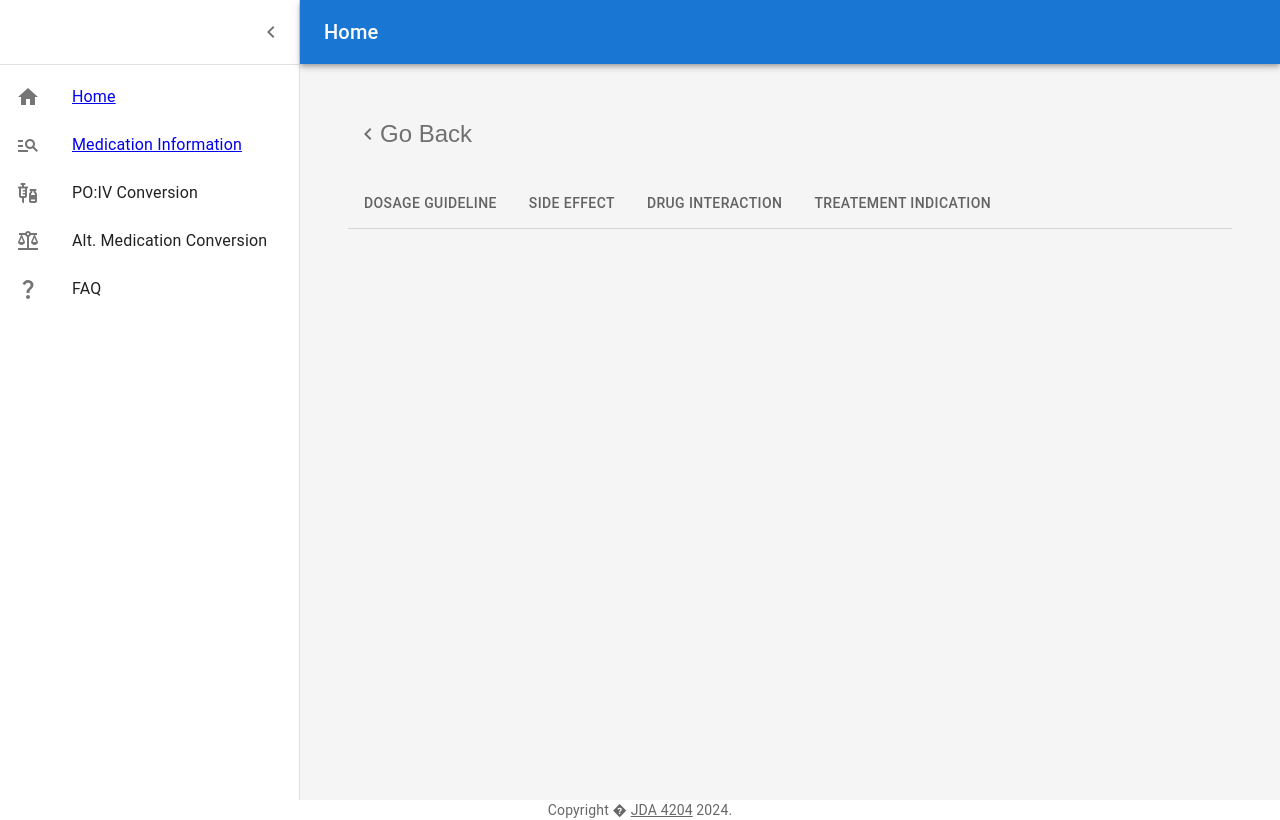
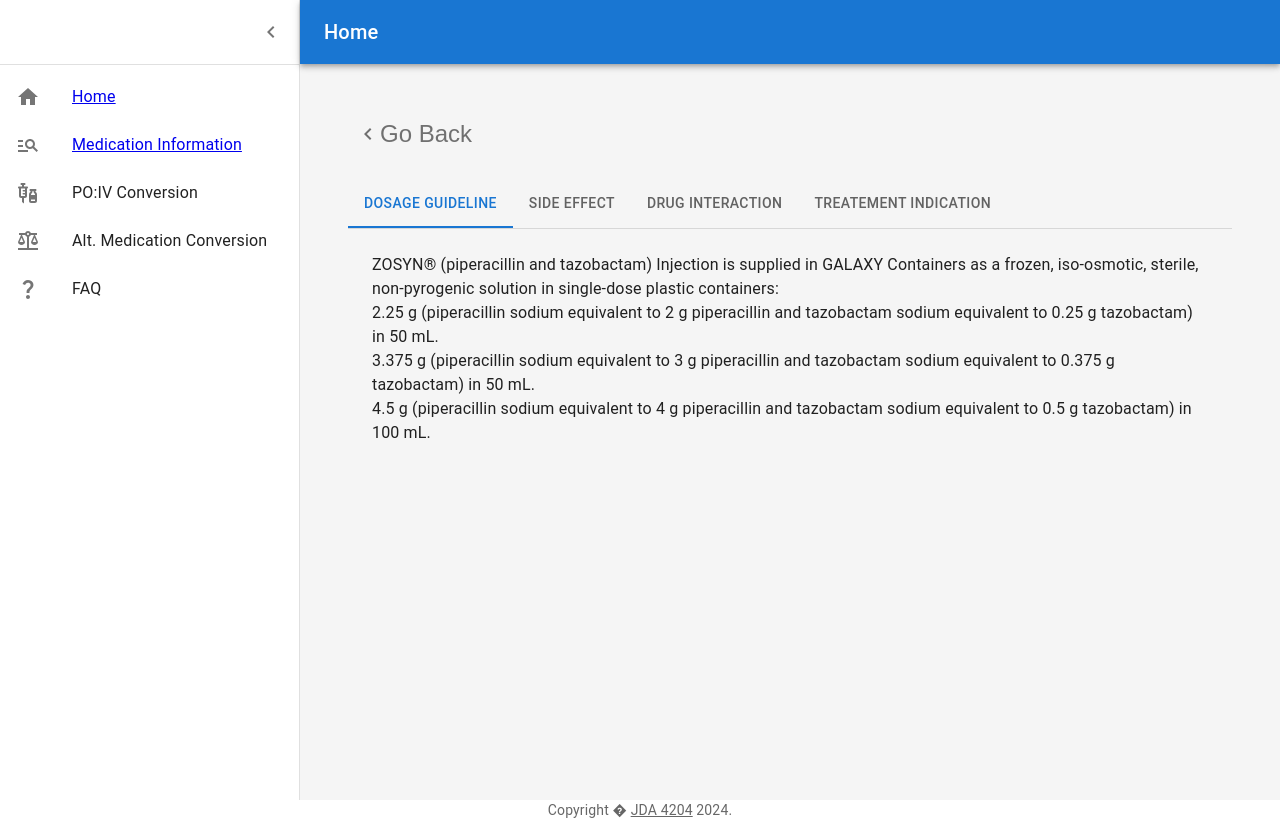
Before and after one commit to sue0-si/Medication_Conversion_4204, a React (Create React App) app in the folder medical_conversion/: page /drug-detail in a window 1280 px wide. Built offline with nearby package versions, Linux system fonts and the light colour scheme.

Commit message:
add: set default tab to the first one in DrugDetail.js

```diff
--- a/medical_conversion/src/DrugDetail.js
+++ b/medical_conversion/src/DrugDetail.js
@@ -30,7 +30,7 @@
   };
 
 const DrugDetail = () => {
-    const [value, setValue] = React.useState('1');
+    const [value, setValue] = React.useState(0);
 
     const handleChange = (event, newValue) => {
         setValue(newValue);
```
